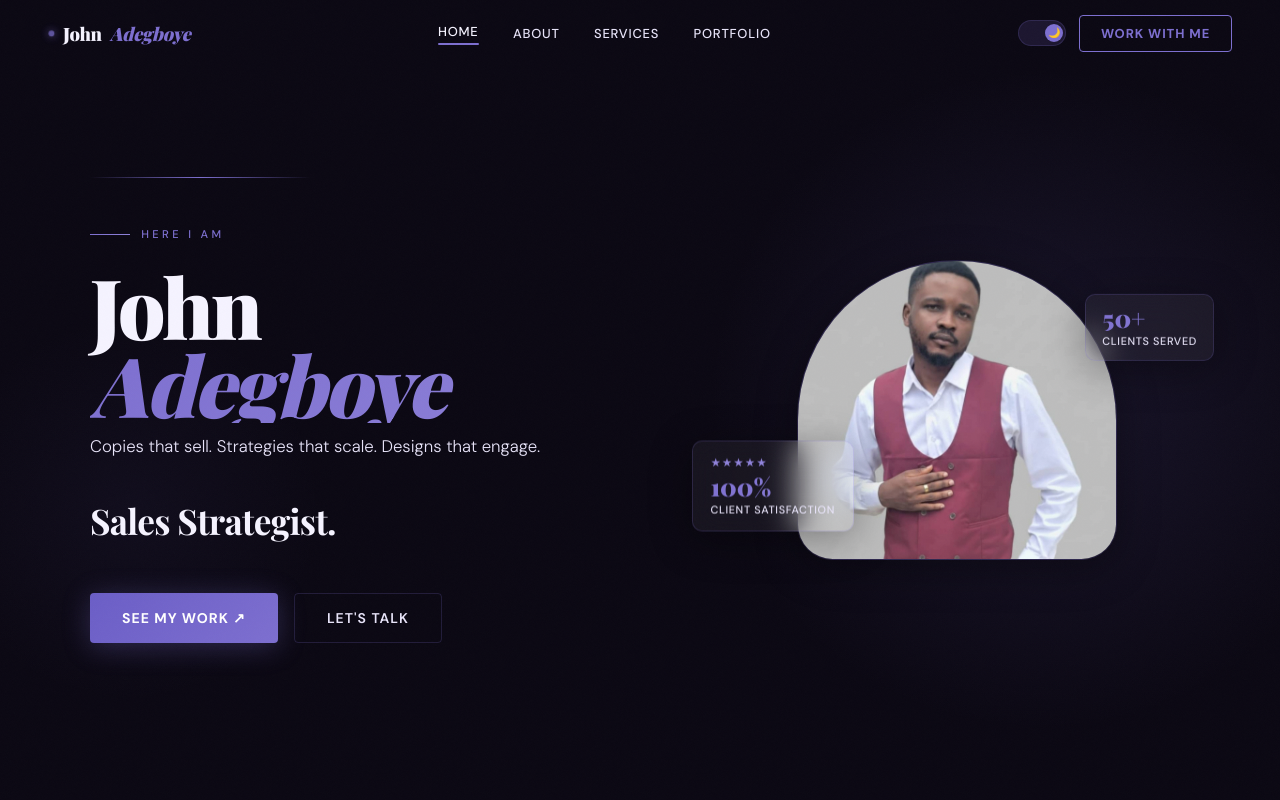
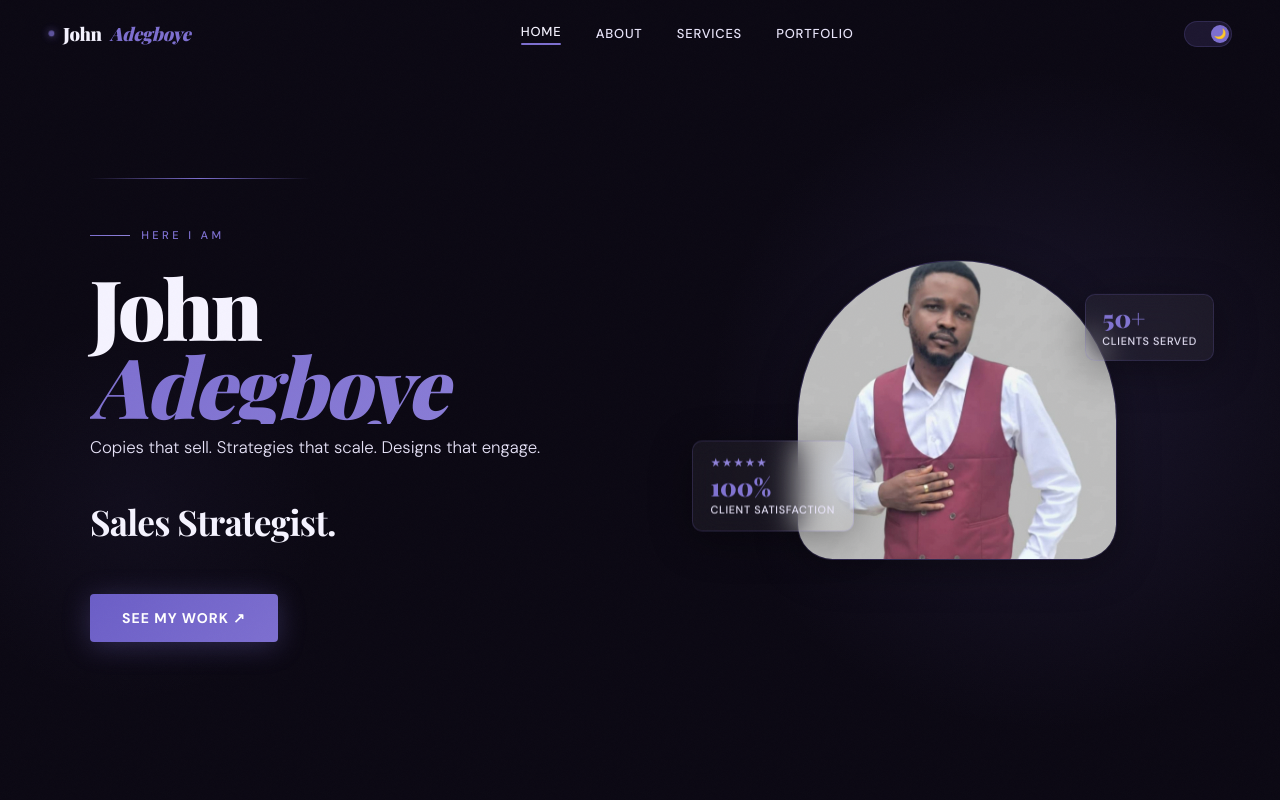
Before and after one commit to PeterAyomide/Johnweb, a Next.js app: page / in a window 1280 px wide. Shown: the top 800 px of the page. Built offline with nearby package versions, Linux system fonts and the light colour scheme; a web font is replaced by a local one.

Commit message:
Remove all WhatsApp-linked buttons (Work With Me, Contact, Let's Talk)

```diff
--- a/src/app/page.tsx
+++ b/src/app/page.tsx
@@ -240,10 +240,6 @@ const Navbar = ({ t, toggle }: { t: Theme; toggle: () => void }) => {
     }
   };
 
-  const handleContactClick = () => {
-    window.open("https://wa.link/8qk7mn", "_blank");
-  };
-
   return (
     <>
       <style>{`
@@ -305,7 +301,6 @@ const Navbar = ({ t, toggle }: { t: Theme; toggle: () => void }) => {
           <button className="theme-tog" onClick={toggle} aria-label="Toggle theme">
             <span className="theme-knob">{d?"🌙":"☀️"}</span>
           </button>
-          <button className="nav-cta" onClick={handleContactClick}>Work With Me</button>
           <button className="ham" onClick={()=>setOpen(!open)}>
             <span className="ham-bar" style={{transform:open?"rotate(45deg) translateY(6.5px)":"none"}}/>
             <span className="ham-bar" style={{opacity:open?0:1}}/>
@@ -322,7 +317,6 @@ const Navbar = ({ t, toggle }: { t: Theme; toggle: () => void }) => {
             {NAV_LINKS.map(l => (
               <button key={l} className="mob-lnk" onClick={()=>go(l)}>{l}</button>
             ))}
-            <button className="mob-lnk" onClick={handleContactClick}>Contact</button>
           </motion.div>
         )}
       </AnimatePresence>
@@ -357,10 +351,6 @@ const Hero = ({ t }: { t: Theme }) => {
 
   const handleSeeWorkClick = () => {
     window.open("https://docs.google.com/document/d/1LNteSQdCO3uHBkmkBZG4Qui0aJvsuivDuIce11vDg5Y/edit?tab=t.0#heading=h.58wa1kvlp7yq", "_blank");
-  };
-
-  const handleContactClick = () => {
-    window.open("https://wa.link/8qk7mn", "_blank");
   };
 
   return (
@@ -499,7 +489,6 @@ const Hero = ({ t }: { t: Theme }) => {
             <motion.div className="h-btns" initial={{opacity:0,y:18}} animate={{opacity:1,y:0}}
               transition={{duration:.65,delay:1.1,ease:e}}>
               <button className="btn-vio" onClick={handleSeeWorkClick}>See My Work ↗</button>
-              <button className="btn-ghost" onClick={handleContactClick}>Let's Talk</button>
             </motion.div>
           </div>
 
@@ -2117,15 +2106,6 @@ const CTA = () => {
   const inView = useInView(ref, { once:true, margin:"-60px" });
   const e = [.22,1,.36,1] as any;
 
-  const handleContactClick = () => {
-    window.open("https://wa.link/8qk7mn", "_blank");
-  };
-
-  const handleEmailSubmit = (e: React.FormEvent) => {
-    e.preventDefault();
-    window.open("https://wa.link/8qk7mn", "_blank");
-  };
-
   return (
     <>
       <style>{`
```
